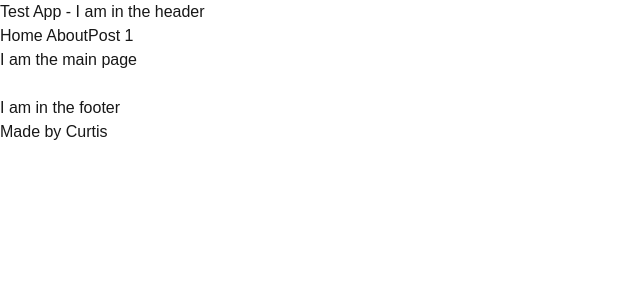
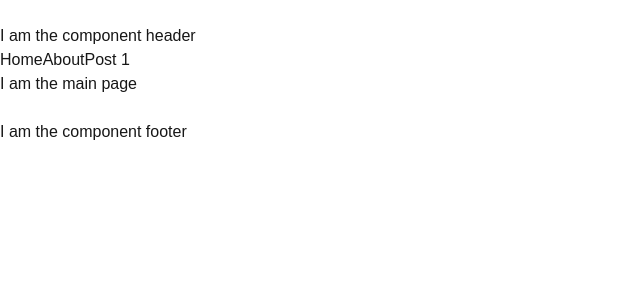
Before and after one commit to CW987/base, a Next.js app: page / in a window 1280 px wide. Shown: the top 300 px of the page, without its empty margins (0-640 px from the left). Built offline with nearby package versions, Linux system fonts and the light colour scheme.

Commit message:
Self prompted revision of Components for Header and Footer

```diff
--- a/src/app/about/page.js
+++ b/src/app/about/page.js
@@ -1,3 +1,8 @@
+export const metadata = {
+    title: "Posts - Base",
+    description: "Revesion and a build of everything in one app"
+}
+
 export default function about() {
     return (
     <h1>About page</h1>
--- a/src/app/layout.js
+++ b/src/app/layout.js
@@ -1,6 +1,8 @@
 import { Geist, Geist_Mono } from "next/font/google";
 import "./globals.css";
 import Link from "next/link";
+import Header from "@/components/Header";
+import Footer from "@/components/Footer";
 
 const geistSans = Geist({
   variable: "--font-geist-sans",
@@ -13,8 +15,8 @@ const geistMono = Geist_Mono({
 });
 
 export const metadata = {
-  title: "Create Next App",
-  description: "Generated by create next app",
+  title: "My Base App",
+  description: "Revesion and a build of everything in one app",
 };
 
 export default function RootLayout({ children }) {
@@ -24,18 +26,16 @@ export default function RootLayout({ children }) {
         className={`${geistSans.variable} ${geistMono.variable} antialiased`}
       >
         <header>
-          <h1>Test App - I am in the header</h1>
+          {/* <h1>Test App - I am in the header</h1>
           <Link href="/">Home </Link>
           <Link href="/about">About</Link>
-          <Link href="/posts/1">Post 1</Link>
+          <Link href="/posts/1">Post 1</Link> */}
           <br></br>
         </header>
+        <Header/>
         {children}
         <br></br>
-        <footer>
-          <h1>I am in the footer</h1>
-          <h4>Made by Curtis</h4>
-        </footer>
+        <Footer/>
       </body>
     </html>
   );
--- a/src/app/page.js
+++ b/src/app/page.js
@@ -1,5 +1,3 @@
-import Image from "next/image";
-
 export default function Home() {
   return (
     <div>I am the main page</div>
--- a/src/app/posts/[id]/page.js
+++ b/src/app/posts/[id]/page.js
@@ -1,7 +1,15 @@
+export async function generateMetadata({ params, searchParams }, parent) {
+    const id = (await params).id;
+    const res = await fetch(`https://jsonplaceholder.typicode.com/posts/${id}`)
+    const post = await res.json();
+    return {
+        title: post.title,
+    }
+}
+// Generates the browser tab title based on the post title it pulls from the api.
+
 export default async function post({ params }) {
-    const slug = await params;
-    console.log(slug);
-    return (
-        <div>Posts Page</div>
-    )
+  const slug = await params;
+  console.log(slug);
+  return <div>Posts Page</div>;
 }
--- /dev/null
+++ b/src/components/Footer.jsx
@@ -0,0 +1,5 @@
+export default function Footer() {
+    return (
+        <h1> I am the component footer</h1>
+    )
+}
--- /dev/null
+++ b/src/components/Header.jsx
@@ -0,0 +1,12 @@
+import Link from "next/link"
+
+export default function Header() {
+    return (
+        <>
+        <h1>I am the component header</h1>
+        <Link href="/">Home</Link>
+        <Link href="/about">About</Link>
+        <Link href="/posts/1">Post 1</Link>
+        </>
+    )
+}
```
Also changed, not shown: 1 other file (tests, documents, lock files or other folders).
